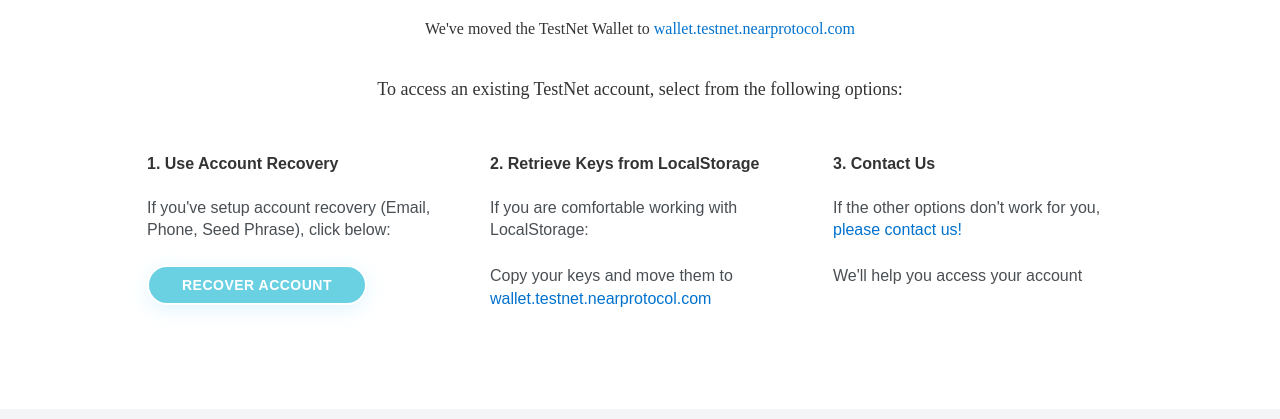
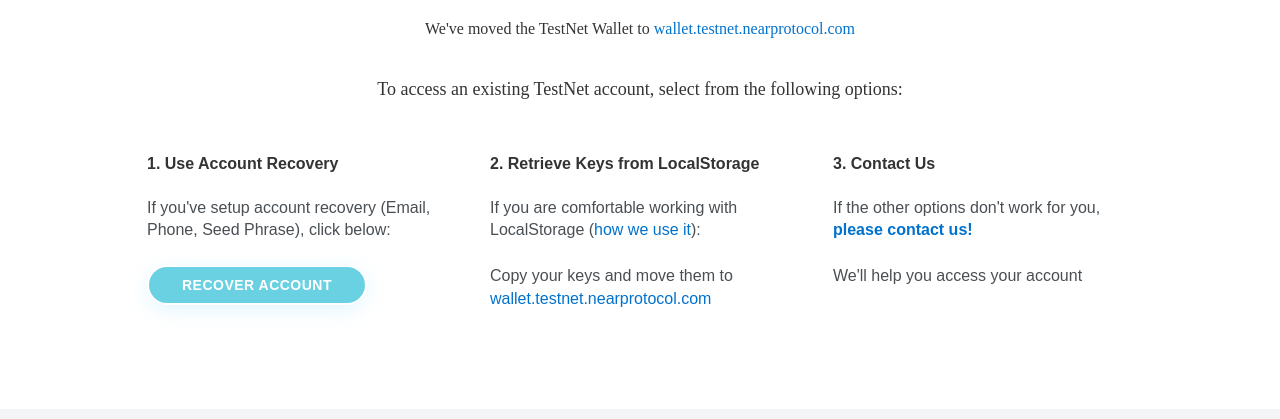
Before and after one commit to nearprotocol/wallet-temp-landing-page, a Gatsby site: page / in a window 1280 px wide. Shown: the part 218-637 px from the top of the page. Built offline with nearby package versions, Linux system fonts and the light colour scheme; Gatsby itself is replaced by a stand-in of ours; a web font is replaced by a local one.

Commit message:
Add link to our localstorage docs

```diff
--- a/src/components/content.js
+++ b/src/components/content.js
@@ -26,12 +26,12 @@
       </div>
       <div style={{ flexDirection: "column"}}>
         <p style={{ fontWeight: 600 }}>2. Retrieve Keys from LocalStorage</p>
-        <p style={{ lineHeight: "1.4285em", color: "rgb(74, 79, 84)"}}>If you are comfortable working with LocalStorage:</p>
+        <p style={{ lineHeight: "1.4285em", color: "rgb(74, 79, 84)"}}>If you are comfortable working with LocalStorage (<a href="https://docs.nearprotocol.com/docs/roles/developer/examples/near-api-js/guides#prepare-your-playground" target="_blank">how we use it</a>):</p>
         <p style={{ lineHeight: "1.4285em", color: "rgb(74, 79, 84)"}}>Copy your keys and move them to <a href="https://wallet.testnet.nearprotocol.com">wallet.testnet.nearprotocol.com</a></p>
       </div>
       <div style={{ flexDirection: "column"}}>
         <p style={{ fontWeight: 600 }}>3. Contact Us</p>
-        <p style={{ lineHeight: "1.4285em", color: "rgb(74, 79, 84)"}}>If the other options don't work for you, <a href="https://discordapp.com/invite/jsAu4pP" target="_blank">please contact us!</a></p>
+        <p style={{ lineHeight: "1.4285em", color: "rgb(74, 79, 84)"}}>If the other options don't work for you, <a href="https://discordapp.com/invite/jsAu4pP" target="_blank"><strong>please contact us!</strong></a></p>
         <p style={{ lineHeight: "1.4285em", color: "rgb(74, 79, 84)"}}>We'll help you access your account</p>
       </div>
     </div>
```
